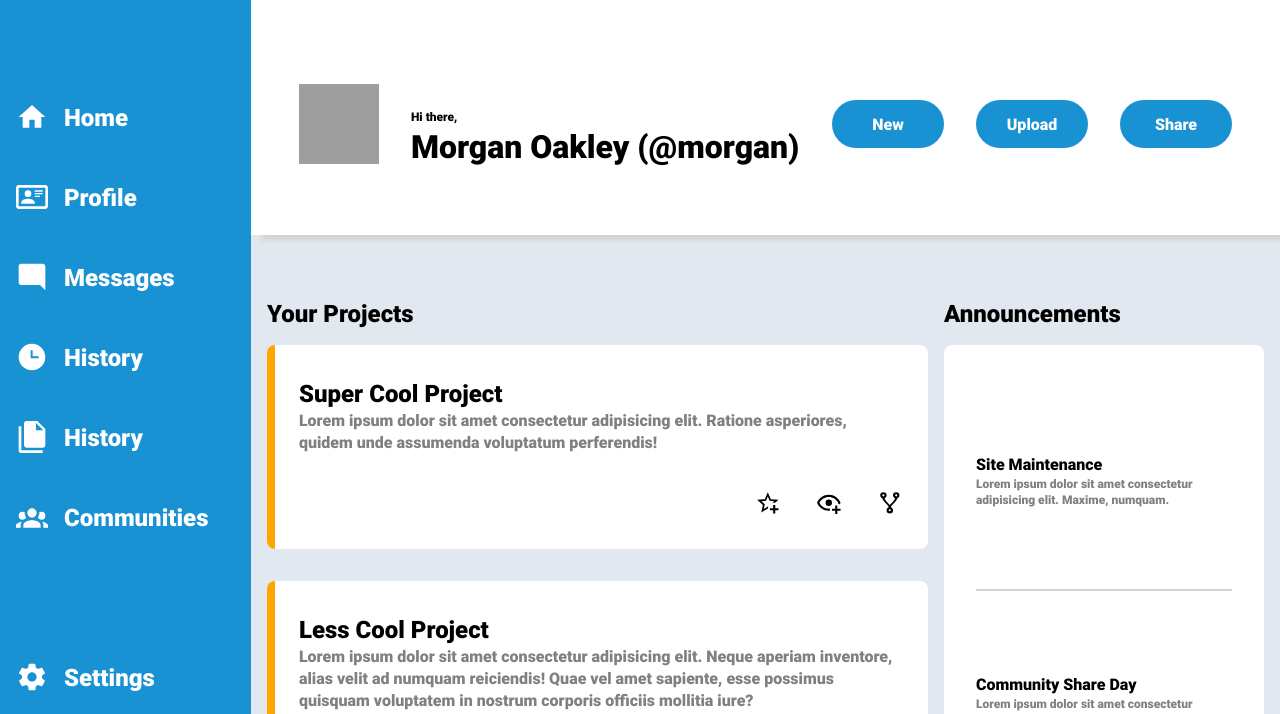
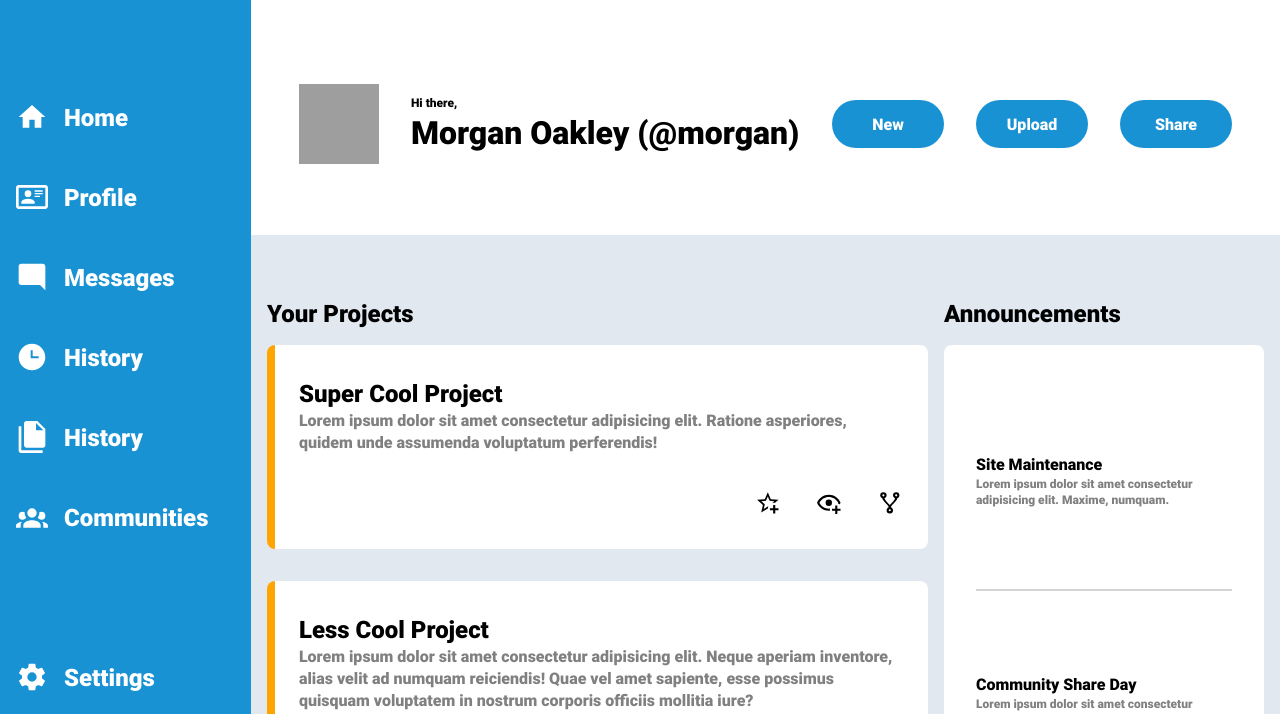
Before and after one commit to hpham474/admin-dashboard, a plain HTML site: page index.html in a window 1280 px wide. Shown: the part 83-797 px from the top of the page. Drawn offline with Linux system fonts and the light colour scheme; grey boxes are pictures that could not be loaded.

Commit message:
made greeting task no longer a grid

```diff
--- a/styles.css
+++ b/styles.css
@@ -65,7 +65,6 @@
     background-color: #106b9d;
 }
 
-
 .sidebar-option {
     display: flex;
     flex-direction: row;
@@ -89,7 +88,6 @@
 
     background-color: #ffffff;
 
-    position: relative;
     display: grid;
     grid-template: 1fr 2fr / 2fr 1fr;
 
@@ -165,11 +163,6 @@ input[type="text"]:focus {
     flex-direction: row;
     align-items: center;
     gap: 2rem;
-}
-
-.greeting-text {
-    display: grid;
-    grid-template-rows: 1fr 1fr;
 }
 
 .greeting-text p {
```
